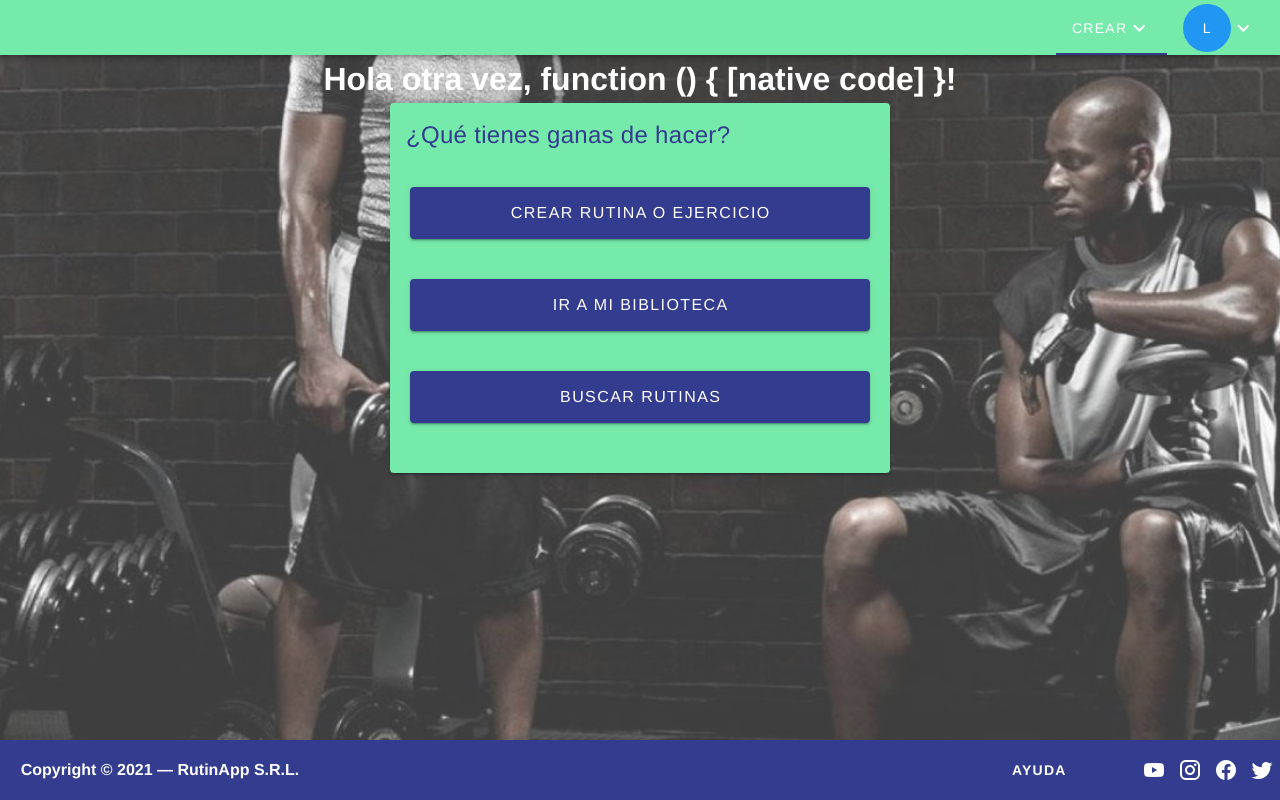
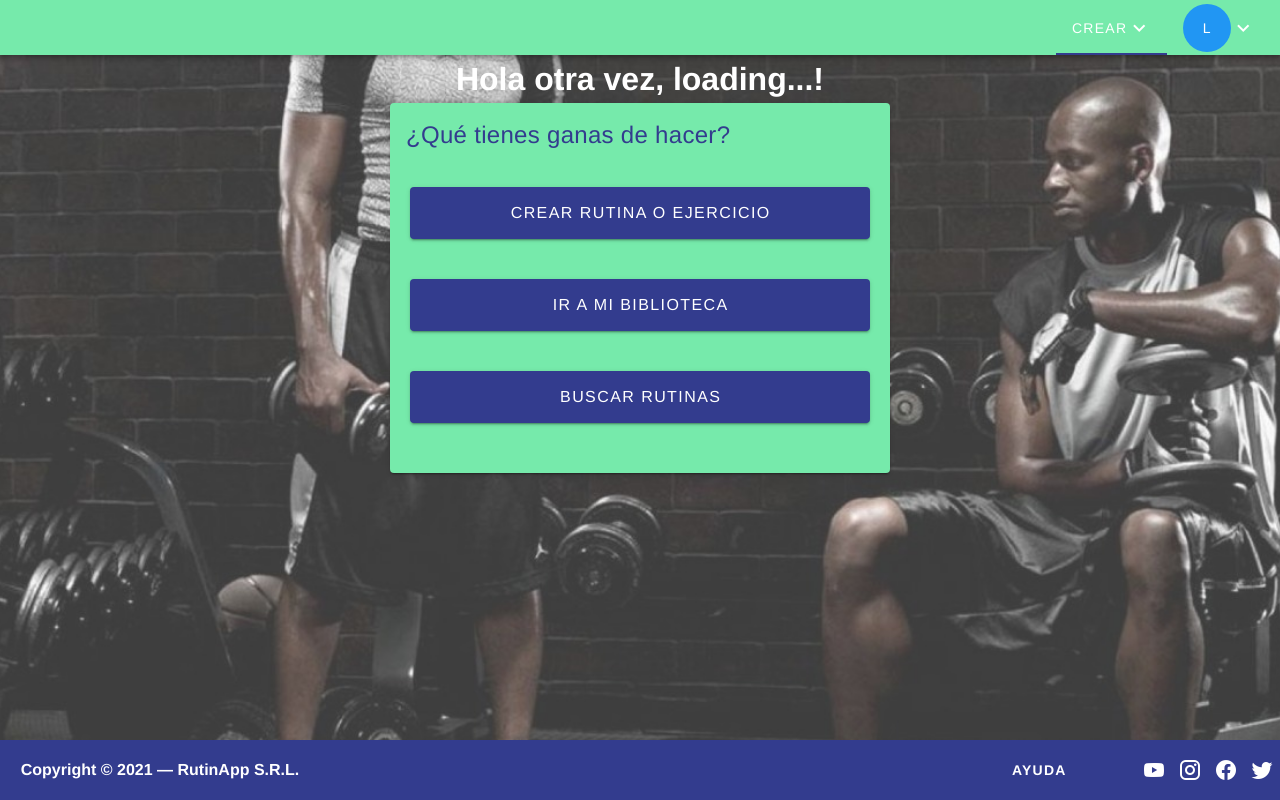
Before and after one commit to daviditco4/rutinapp-website, a Vue app: page /home in a window 1280 px wide. Built offline with nearby package versions, Linux system fonts and the light colour scheme.

Commit message:
nombre en home

```diff
--- a/src/views/Home.vue
+++ b/src/views/Home.vue
@@ -69,14 +69,15 @@ export default {
     ...mapState("security", {
       $user: (state) => state.user,
       }),
+      username() {
+      return this.$user ? this.$user.username : "loading...";
+      },
     },
     methods: {
       elegir(){
         this.mostrarCreaciones = true
       },
-      username() {
-      return this.$user ? this.$user.username : "loading...";
-    },
+
     },
 
 }
```
